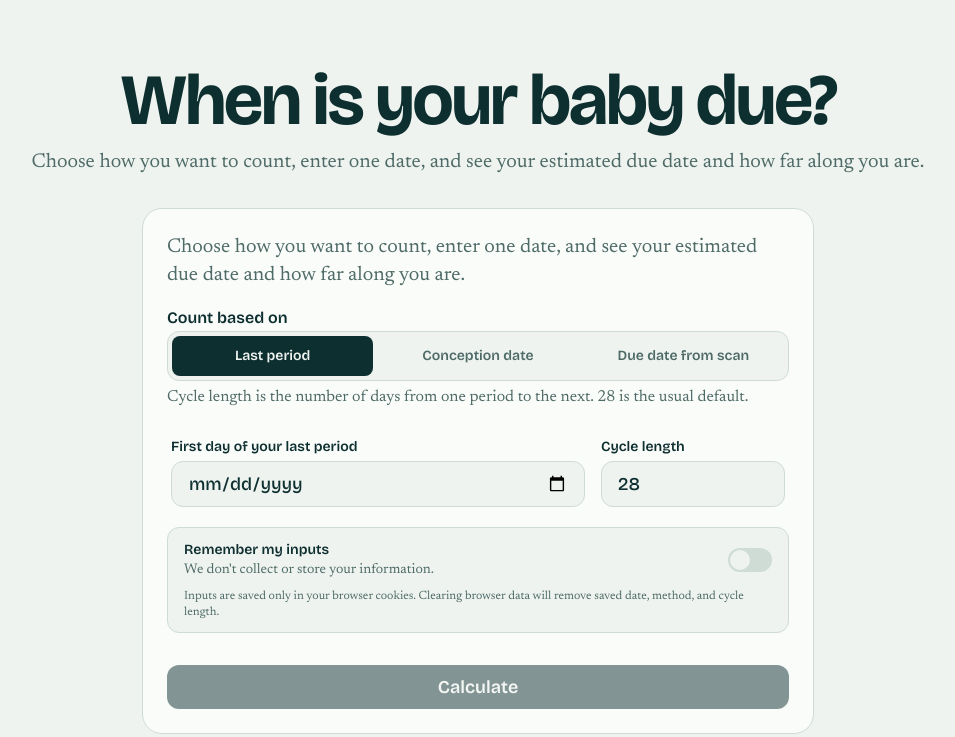
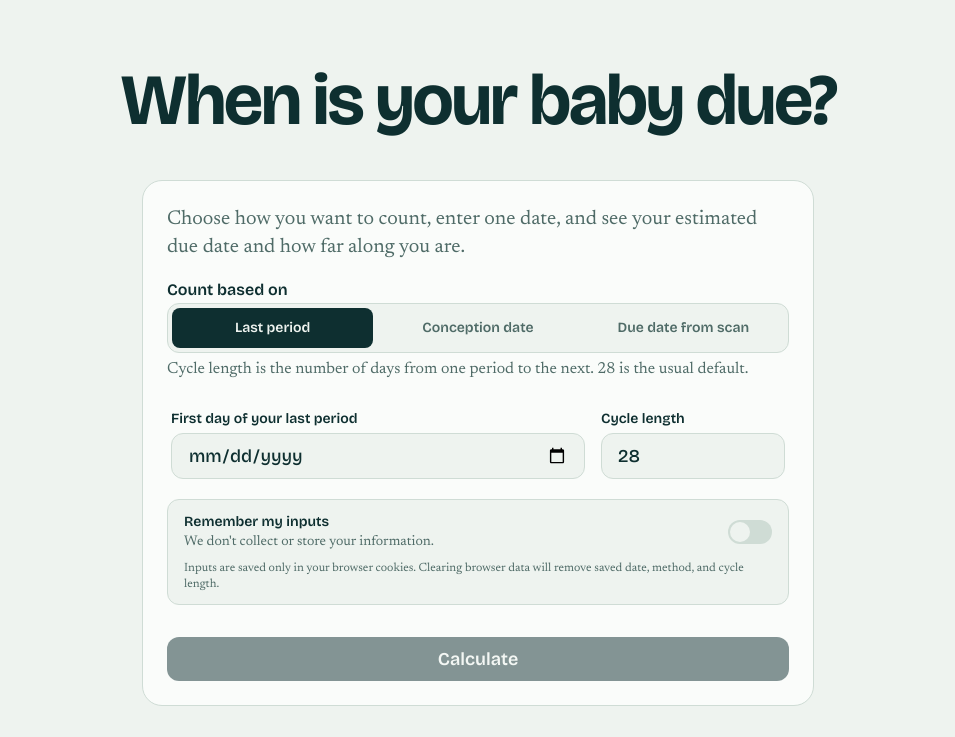
Before and after one commit to fnabir/babyduedate, a Next.js app: page / in a window 1280 px wide. Shown: the top 737 px of the page, without its empty margins (162-1117 px from the left). Built offline with nearby package versions, Linux system fonts and the light colour scheme.

Commit message:
Move the input specific text to calculator component

```diff
--- a/src/components/Header.tsx
+++ b/src/components/Header.tsx
@@ -4,10 +4,6 @@ const Header = () => {
       <h1 className="mb-3 font-display text-[clamp(2.25rem,8vw,4.5rem)] leading-none font-bold tracking-[-0.035em]">
         When is your baby due?
       </h1>
-      <p className="text-muted lg:text-xl text-center">
-        Choose how you want to count, enter one date, and see your estimated due
-        date and how far along you are.
-      </p>
     </div>
   );
 };
```
